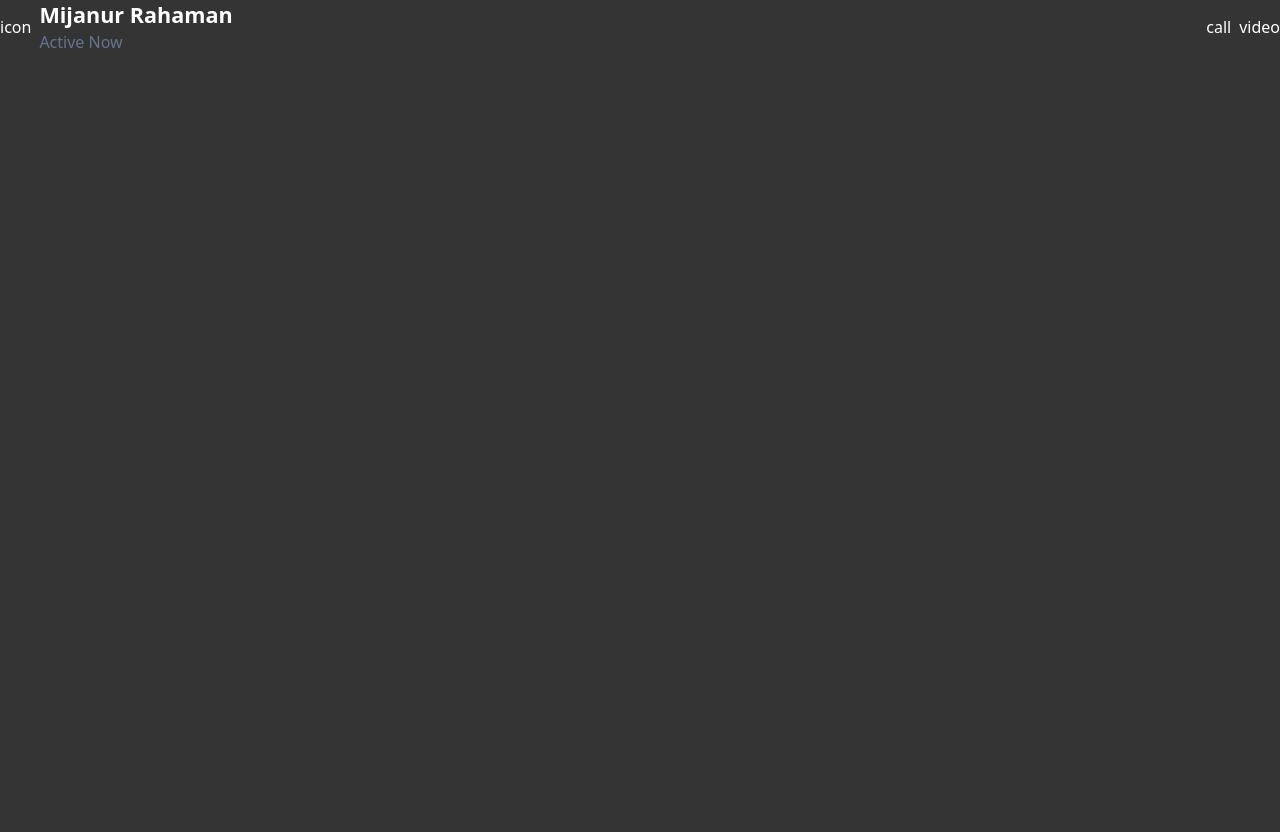
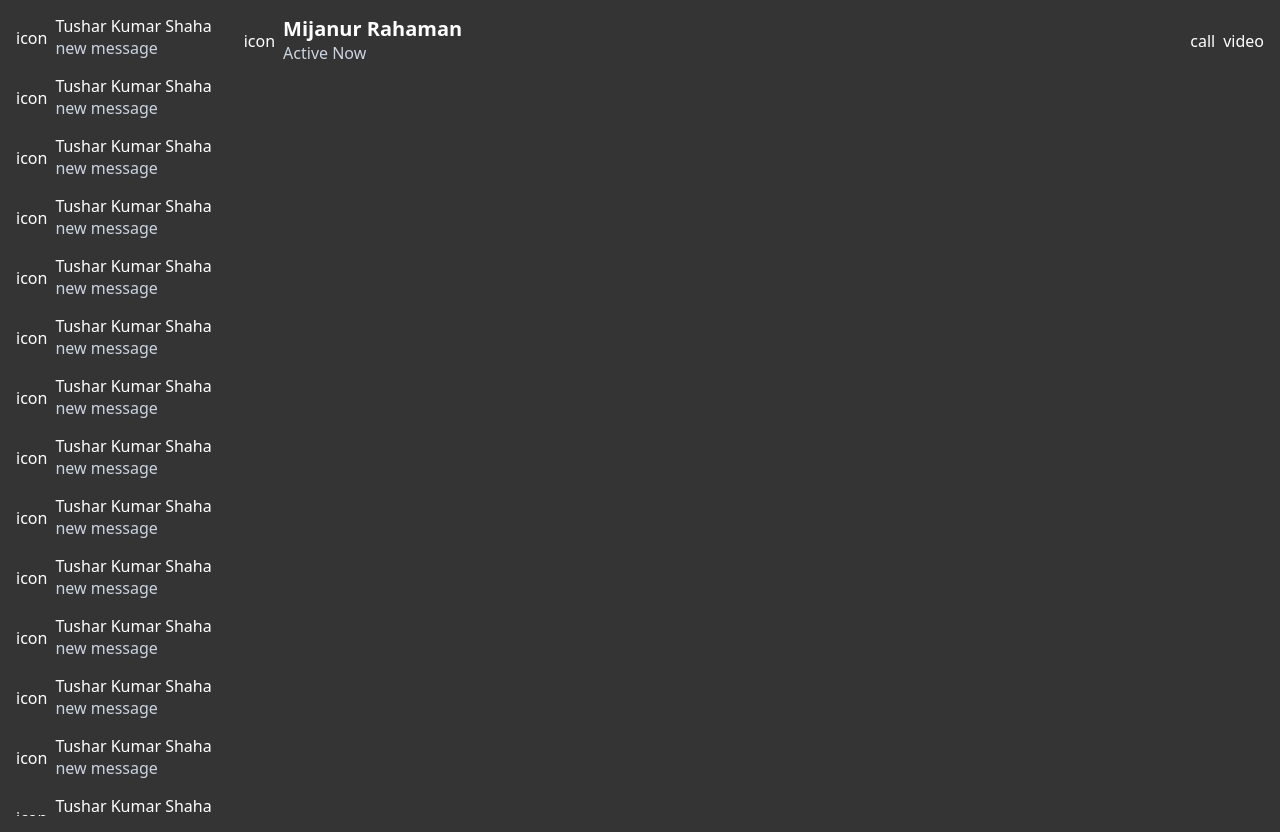
Before and after one commit to tusharshaha/messenger, a Next.js app: page / in a window 1280 px wide. Before the commit the page ends 800 px from the top, so only its background shows below. Built offline with nearby package versions, Linux system fonts and the light colour scheme.

Commit message:
created side list

```diff
--- a/components/home/MessageSection.tsx
+++ b/components/home/MessageSection.tsx
@@ -9,7 +9,7 @@ const MessageSection: React.FC = () => {
           <span>icon</span>
           <div>
             <h4>Mijanur Rahaman</h4>
-            <span className='font-normal text-slate-500'>Active Now</span>
+            <span className='font-normal text-slate-300'>Active Now</span>
           </div>
         </div>
         <div className='flex gap-2 items-center'>
--- a/components/home/UserListSection.tsx
+++ b/components/home/UserListSection.tsx
@@ -1,9 +1,58 @@
 import React from 'react';
 
 const UserListSection: React.FC = () => {
+  const userList = [
+    {icon: "icon", name: "Tushar Kumar Shaha", message: "new message"},
+    {icon: "icon", name: "Tushar Kumar Shaha", message: "new message"},
+    {icon: "icon", name: "Tushar Kumar Shaha", message: "new message"},
+    {icon: "icon", name: "Tushar Kumar Shaha", message: "new message"},
+    {icon: "icon", name: "Tushar Kumar Shaha", message: "new message"},
+    {icon: "icon", name: "Tushar Kumar Shaha", message: "new message"},
+    {icon: "icon", name: "Tushar Kumar Shaha", message: "new message"},
+    {icon: "icon", name: "Tushar Kumar Shaha", message: "new message"},
+    {icon: "icon", name: "Tushar Kumar Shaha", message: "new message"},
+    {icon: "icon", name: "Tushar Kumar Shaha", message: "new message"},
+    {icon: "icon", name: "Tushar Kumar Shaha", message: "new message"},
+    {icon: "icon", name: "Tushar Kumar Shaha", message: "new message"},
+    {icon: "icon", name: "Tushar Kumar Shaha", message: "new message"},
+    {icon: "icon", name: "Tushar Kumar Shaha", message: "new message"},
+    {icon: "icon", name: "Tushar Kumar Shaha", message: "new message"},
+    {icon: "icon", name: "Tushar Kumar Shaha", message: "new message"},
+    {icon: "icon", name: "Tushar Kumar Shaha", message: "new message"},
+    {icon: "icon", name: "Tushar Kumar Shaha", message: "new message"},
+    {icon: "icon", name: "Tushar Kumar Shaha", message: "new message"},
+    {icon: "icon", name: "Tushar Kumar Shaha", message: "new message"},
+    {icon: "icon", name: "Tushar Kumar Shaha", message: "new message"},
+    {icon: "icon", name: "Tushar Kumar Shaha", message: "new message"},
+    {icon: "icon", name: "Tushar Kumar Shaha", message: "new message"},
+    {icon: "icon", name: "Tushar Kumar Shaha", message: "new message"},
+    {icon: "icon", name: "Tushar Kumar Shaha", message: "new message"},
+    {icon: "icon", name: "Tushar Kumar Shaha", message: "new message"},
+    {icon: "icon", name: "Tushar Kumar Shaha", message: "new message"},
+    {icon: "icon", name: "Tushar Kumar Shaha", message: "new message"},
+    {icon: "icon", name: "Tushar Kumar Shaha", message: "new message"},
+    {icon: "icon", name: "Tushar Kumar Shaha", message: "new message"},
+    {icon: "icon", name: "Tushar Kumar Shaha", message: "new message"},
+    {icon: "icon", name: "Tushar Kumar Shaha", message: "new message"},
+    {icon: "icon", name: "Tushar Kumar Shaha", message: "new message"},
+    {icon: "icon", name: "Tushar Kumar Shaha", message: "new message"},
+    {icon: "icon", name: "Tushar Kumar Shaha", message: "new message"},
+    {icon: "icon", name: "Tushar Kumar Shaha", message: "new message"},
+    {icon: "icon", name: "Tushar Kumar Shaha", message: "new message"},
+  ]
   return (
-    <div className='w-25'>
-
+    <div className='w-25 max-h-screen overflow-y-auto scroll-smooth scrollbar-thin scrollbar-thumb-gray-400 scrollbar-track-blue-300 pe-4'>
+      <div className='flex flex-col gap-4'>
+        {
+          userList.map((ele, i)=> <div key={i} className='flex items-center gap-2'>
+            <span>{ele.icon}</span>
+            <div>
+              <h5>{ele.name}</h5>
+              <span className='font-normal text-slate-300'>{ele.message}</span>
+            </div>
+          </div>)
+        }
+      </div>
     </div>
   );
 };
--- a/pages/index.tsx
+++ b/pages/index.tsx
@@ -4,7 +4,7 @@ import React from 'react';
 
 const Home: React.FC = () => {
   return (
-    <div className='flex'>
+    <div className='flex gap-4 p-4'>
       <UserListSection></UserListSection>
       <MessageSection></MessageSection>
     </div>
--- a/styles/globals.css
+++ b/styles/globals.css
@@ -21,11 +21,11 @@
   }
 
   h4 {
-    @apply text-[1.35rem] leading-[30px] font-semibold;
+    @apply text-[1.25rem] leading-[25px] font-semibold;
   }
 
   h5 {
-    @apply text-2xl leading-[70px];
+    @apply text-[1rem] leading-[20px];
   }
 
   p {
@@ -56,3 +56,13 @@ body {
   color: #ffff;
   background: var(--bg-color);
 }
+
+::-webkit-scrollbar{
+  width: 14px;
+}
+::-webkit-scrollbar-track{
+  background-color: #545353;
+}
+::-webkit-scrollbar-thumb{
+  background-color: gray;
+}
```
